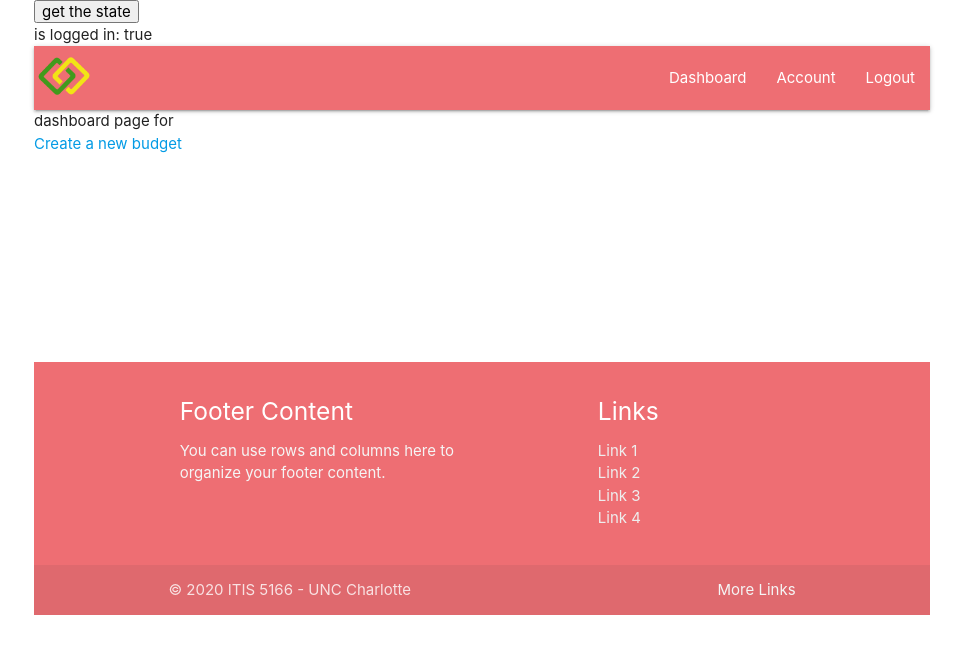
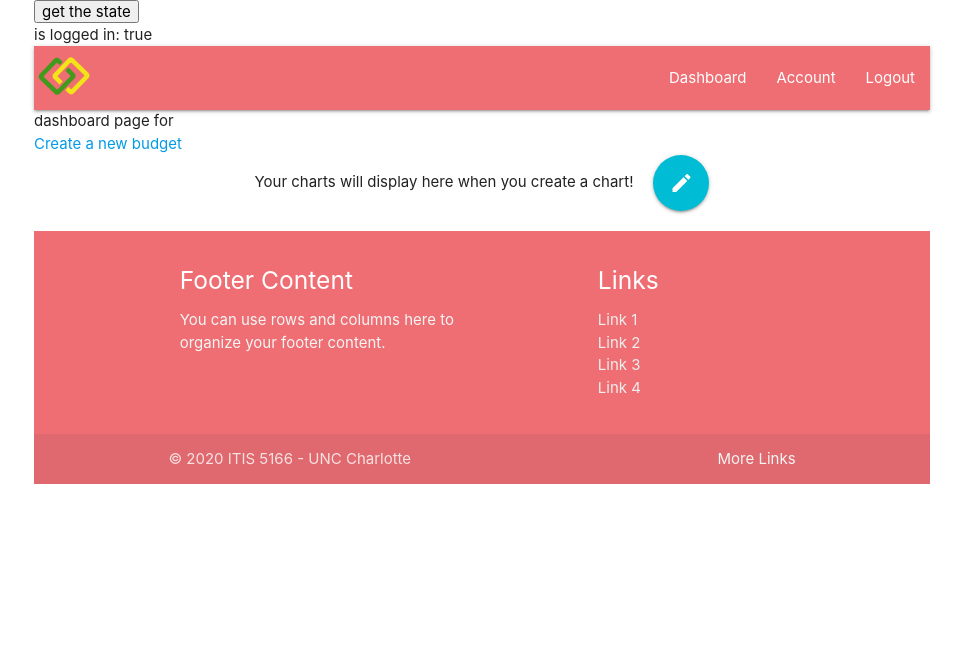
Before and after one commit to jasonschmitt/personal-budget-final-ui-2, a React (Create React App) app: page /dashboard in a window 1280 px wide. Shown: the top 654 px of the page, without its empty margins (158-1121 px from the left). Built offline with nearby package versions, Linux system fonts and the light colour scheme; no server answers; sample sign-in values are in the browser's storage.

Commit message:
adding create budget button if no budgets have been created

```diff
--- a/src/components/chartOne/chartOne.js
+++ b/src/components/chartOne/chartOne.js
@@ -3,6 +3,13 @@ import Chart from 'chart.js'
 import axios from 'axios'
 
 class ChartOne extends React.Component {
+  constructor(props) {
+    super(props)
+
+    this.state = {
+      hasBudgets: false,
+    }
+  }
   componentDidMount() {
     console.log('chart one mounted')
     // get data with axios request
@@ -29,6 +36,8 @@ class ChartOne extends React.Component {
 
   renderChart(apiResponse) {
     console.log(apiResponse)
+    if (apiResponse[0].values) {
+      this.setState({ hasBudgets: true })
       var ctx = document.getElementById('myChart').getContext('2d')
       var data = {
         datasets: [
@@ -49,11 +58,37 @@ class ChartOne extends React.Component {
         },
       })
     }
+  }
 
   render() {
+    const hasBudgets = this.state.hasBudgets
+    const pr20 = {
+      paddingRight: '20px',
+    }
     return (
+      <section>
+        {hasBudgets ? (
           <section className="chartOne">
             <canvas id="myChart" width="200" height="200"></canvas>
+          </section>
+        ) : (
+          <section>
+            <div className="row">
+              <div className="col s12 center-align">
+                <span style={pr20}>
+                  Your charts will display here when you create a chart!
+                </span>
+
+                <a
+                  href="/createBudget"
+                  className="btn-floating btn-large cyan pulse"
+                >
+                  <i className="material-icons">edit</i>
+                </a>
+              </div>
+            </div>
+          </section>
+        )}
       </section>
     )
   }
```
Also changed, not shown: 1 other file (tests, documents, lock files or other folders). Lines whose indentation alone changed are shown as unchanged.
